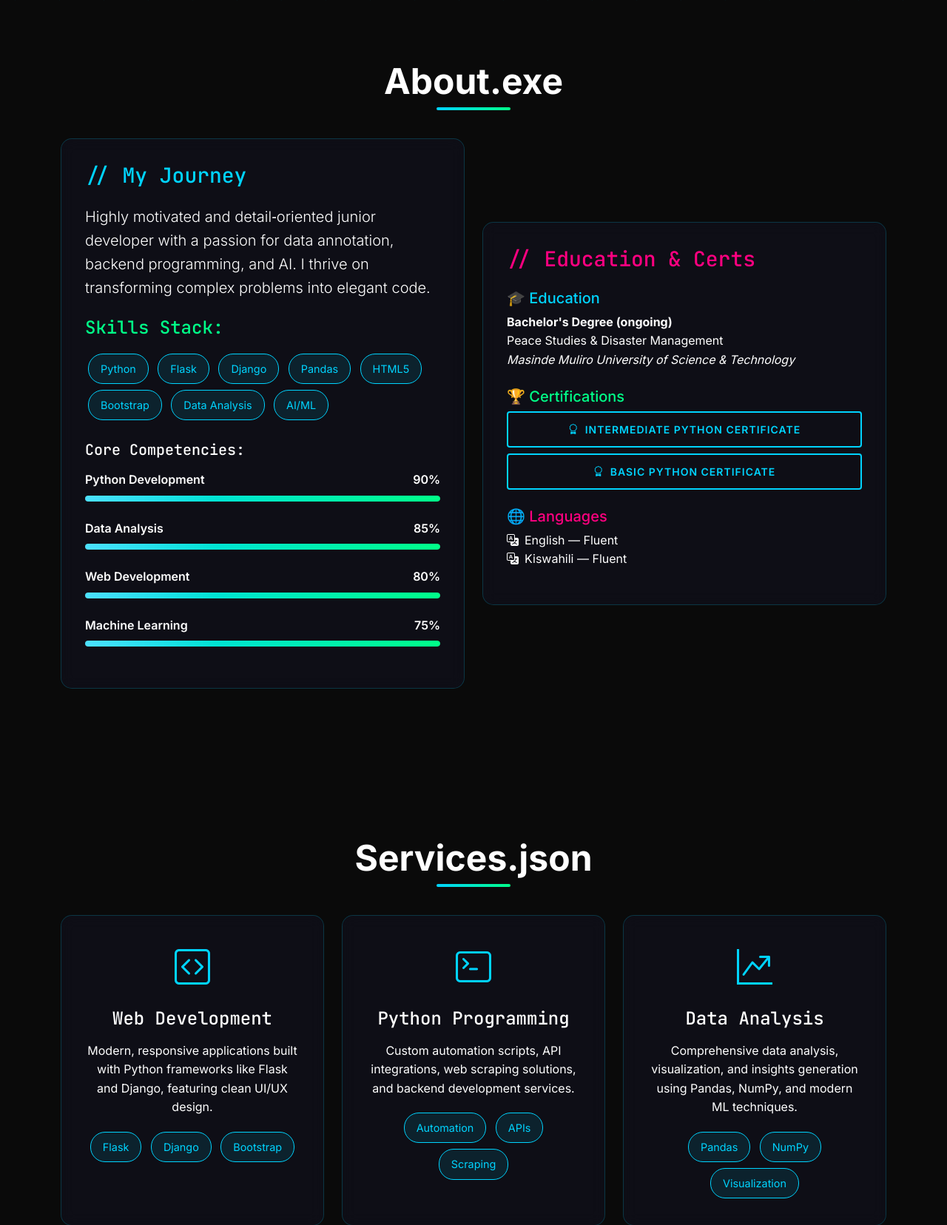
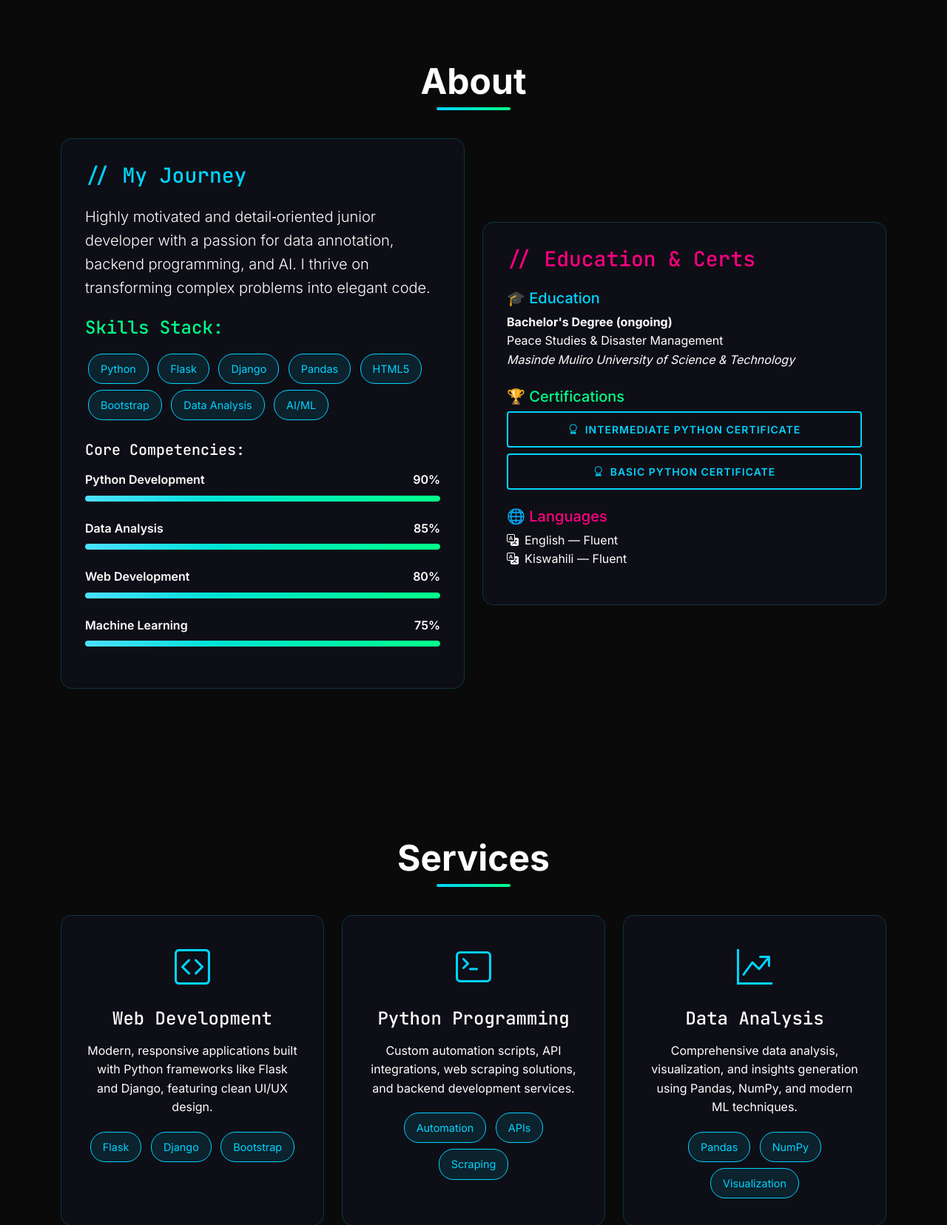
Before and after one commit to ja154/prtfo, a Flask app: page / in a window 1280 px wide. Shown: the part 819-2475 px from the top of the page at 74% size. Run offline with Flask 3, Linux system fonts and the light colour scheme; some libraries are stand-ins or nearby versions.

Commit message:
index.html

```diff
--- a/templates/index.html
+++ b/templates/index.html
@@ -511,7 +511,7 @@
     <!-- About Section -->
     <section id="section_2" class="section-padding">
         <div class="container">
-            <h2 class="section-title">About.exe</h2>
+            <h2 class="section-title">About</h2>
             <div class="row align-items-center">
                 <div class="col-lg-6 mb-5 mb-lg-0">
                     <div class="tech-card">
@@ -612,7 +612,7 @@
     <!-- Services Section -->
     <section id="section_3" class="section-padding">
         <div class="container">
-            <h2 class="section-title">Services.json</h2>
+            <h2 class="section-title">Services</h2>
             <div class="row g-4">
                 <div class="col-md-4">
                     <div class="tech-card text-center">
```
